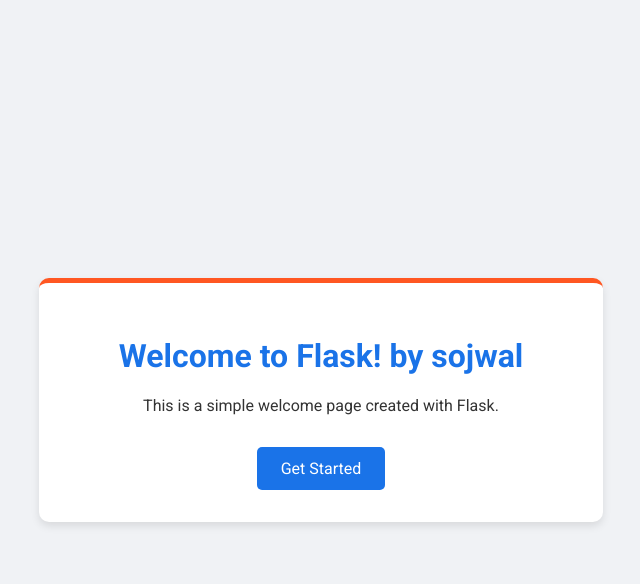
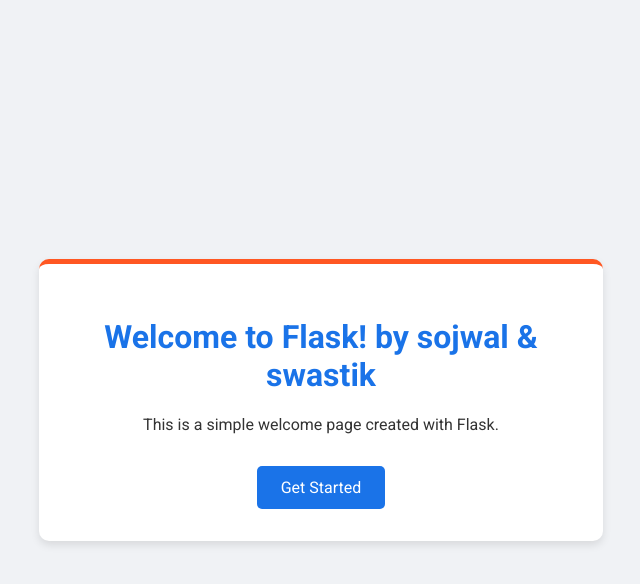
Before and after one commit to sojwal000/test2, a Flask app: page / in a window 1280 px wide. Shown: the top 584 px of the page, without its empty margins (319-959 px from the left). Run offline with Flask 3, Linux system fonts and the light colour scheme.

Commit message:
html edited by swastik

```diff
--- a/templates/index.html
+++ b/templates/index.html
@@ -81,7 +81,7 @@
 </head>
 <body>
     <div class="welcome-container">
-        <h1>Welcome to Flask! by sojwal</h1>
+        <h1>Welcome to Flask! by sojwal & swastik</h1>
         <p>This is a simple welcome page created with Flask.</p>
         <a href="/get-started" class="btn">Get Started</a>
     </div>
```
